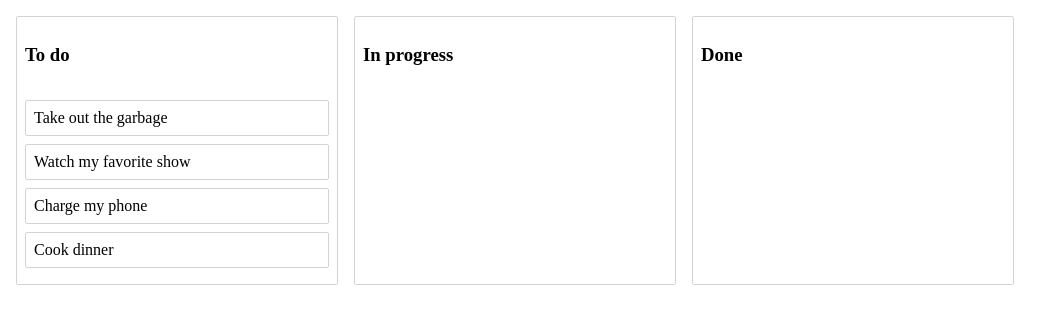
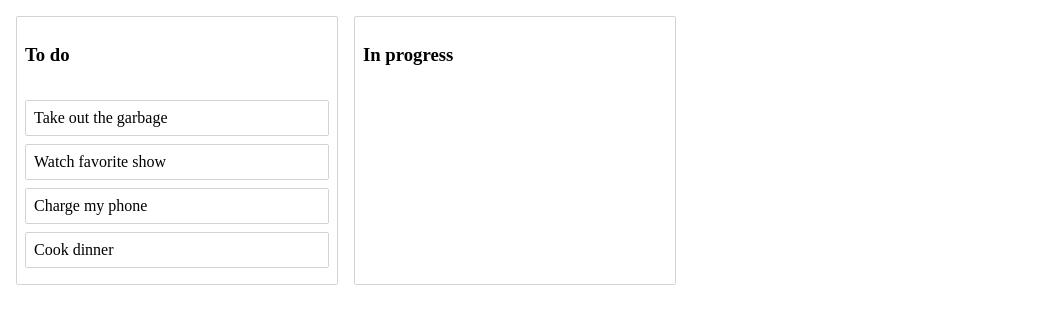
Before and after one commit to Rudy-Clark/react-beautiful-dnd-typescript, a React (Create React App) app: page / in a window 1280 px wide. Shown: the top 324 px of the page, without its empty margins (0-1061 px from the left). Built offline with nearby package versions, Linux system fonts and the light colour scheme.

Commit message:
end tutorial

```diff
--- a/src/components/app.tsx
+++ b/src/components/app.tsx
@@ -1,5 +1,5 @@
 import React, { useState } from 'react';
-import { DragDropContext, DropResult, DragUpdate, Droppable } from "react-beautiful-dnd";
+import { DragDropContext, DropResult, Droppable } from "react-beautiful-dnd";
 import styled from 'styled-components';
 
 import initialData, { IColumn, ITask } from "../initial-data";
@@ -7,10 +7,10 @@ import Column from './column';
 
 const Container = styled.div`
   display: flex;
-`
+`;
 
 const App: React.FC = () => {
-  const [data, setData] = useState<initialData>(initialData);
+  const [data, setData] = useState(initialData);
 
   /**
    * result @object
@@ -28,18 +28,32 @@ const App: React.FC = () => {
    *  }
    * }
    */
-  const handleDragEnd: (result: DropResult) => void = result => {
-    const { destination, source, draggableId } = result;
+  const handleDragEnd = (result: DropResult) => {
+
+    const { destination, source, draggableId, type } = result;
 
     if (!destination) return;
 
     if (source.droppableId === destination.droppableId &&
           destination.index === source.index) return;
 
+    if (type === 'column') {
+      const newColumnOrder = Array.from(data.columnOrder);
+      newColumnOrder.splice(source.index, 1);
+      newColumnOrder.splice(destination.index, 0, draggableId);
+
+      setData(currData => ({
+        ...currData,
+        columnOrder: newColumnOrder
+      }));
+
+      return;
+    }
+
     const start = data.columns[source.droppableId];
     const finish = data.columns[destination.droppableId];
 
-    if (start === finish ) {
+    if (start === finish) {
       const column = data.columns[source.droppableId];
       const newTaskIds = Array.from(column.taskIds);
       newTaskIds.splice(source.index, 1);
@@ -57,6 +71,8 @@ const App: React.FC = () => {
           [newColumn.id]: newColumn,
         }
       }));
+
+      return;
     }
 
     const startTaskIds = Array.from(start.taskIds);
@@ -86,15 +102,33 @@ const App: React.FC = () => {
   };
 
   return (
-    <Container>
-      <DragDropContext onDragEnd={handleDragEnd}>
-        {data.columnOrder.map(columnId => {
-          const column: IColumn = data.columns[columnId];
-          const tasks: ITask[] = column.taskIds.map(taskId => data.tasks[taskId]);
-          return <Column key={column.id} column={column} tasks={tasks} />
-        })}
-      </DragDropContext>
-    </Container>
+    <DragDropContext onDragEnd={handleDragEnd}>
+      <Droppable
+        droppableId={'all-columns'}
+        direction="horizontal"
+        type="column"
+      >
+        {provided => (
+          <Container
+            {...provided.droppableProps}
+            ref={provided.innerRef}
+          >
+          {data.columnOrder.map((columnId, index) => {
+            const column: IColumn = data.columns[columnId];
+            const tasks: ITask[] = column.taskIds.map(taskId => data.tasks[taskId]);
+
+            return <Column
+                    key={column.id}
+                    column={column}
+                    tasks={tasks}
+                    index={index}
+                  />;
+          })}
+          {provided.placeholder}
+        </Container>
+        )}
+      </Droppable>
+    </DragDropContext>
   );
 };
 
--- a/src/components/column.tsx
+++ b/src/components/column.tsx
@@ -1,18 +1,19 @@
 import React from 'react';
 import styled from 'styled-components';
-import { Droppable } from "react-beautiful-dnd";
+import { Droppable, Draggable } from "react-beautiful-dnd";
 
 import Task from './task'
 import { IColumn, ITask } from "../initial-data";
 
 
 interface Props {
-  column: IColumn,
+  column: IColumn
   tasks: ITask[]
+  index: number
 }
 
 interface TaskList {
-  isDragging: boolean
+  isDraggingOver: boolean
 }
 
 const Container = styled.div`
@@ -26,27 +27,35 @@ const Container = styled.div`
 
 const Title = styled.h3`
   padding: 8px;
+  background-color: #fff;
 `;
 
 const TaskList = styled.div`
   padding: 8px;
-  background-color: ${ (props: TaskList) => props.isDragging ? 'skyblue' : '#fff' };
+  background-color: ${(props: TaskList) => props.isDraggingOver ? 'lightgrey' : '#fff'};
   flex-grow: 1;
   min-height: 100px;
 `;
 
-const Column: React.FC<Props> = ({ column, tasks }) => (
-  <Container>
-    <Title>{column.title}</Title>
-    <Droppable droppableId={column.id}>
+const Column: React.FC<Props> = ({ column, tasks, index }) => (
+  <Draggable draggableId={column.id} index={index}>
+    {provided => (
+      <Container {...provided.draggableProps} ref={provided.innerRef}>
+        <Title {...provided.dragHandleProps}>{column.title}</Title>
+        <Droppable
+          droppableId={column.id}
+          type="task"
+        >
           {(provided, snapshot) =>
-        <TaskList isDragging={snapshot.isDraggingOver} ref={provided.innerRef} {...provided.droppableProps}>
+            <TaskList isDraggingOver={snapshot.isDraggingOver} ref={provided.innerRef} {...provided.droppableProps}>
               {tasks.map((task, index) => <Task key={task.id} index={index} task={task} />)}
               {provided.placeholder}
             </TaskList>
           }
         </Droppable>
       </Container>
+    )}
+  </Draggable>
 );
 
 export default Column;
--- a/src/initial-data.ts
+++ b/src/initial-data.ts
@@ -1,50 +1,44 @@
-// @ts-ignore
 export interface ITask {
-  id: string,
+  id: string
   content: string
 }
 
 export interface IColumn {
-  id: string,
-  title: string,
+  id: string
+  title: string
   taskIds: string[]
 }
 
-interface initialData  {
+interface initialData {
   tasks: {
     [key: string]: ITask
-  },
+  }
   columns: {
     [key: string]: IColumn
-  },
+  }
   columnOrder: string[]
 }
 
-const initialData: Readonly<initialData> = {
+const initialData: initialData = {
   tasks: {
-    'task-1': { id: 'task-1', content: 'Take out the garbage' },
-    'task-2': { id: 'task-2', content: 'Watch my favorite show' },
-    'task-3': { id: 'task-3', content: 'Charge my phone' },
-    'task-4': { id: 'task-4', content: 'Cook dinner' },
+    'task-1': { id: 'task-1', content: 'Take out the garbage'},
+    'task-2': { id: 'task-2', content: 'Watch favorite show'},
+    'task-3': { id: 'task-3', content: 'Charge my phone'},
+    'task-4': { id: 'task-4', content: 'Cook dinner'},
   },
   columns: {
     'column-1': {
       id: 'column-1',
       title: 'To do',
-      taskIds: ['task-1', 'task-2', 'task-3', 'task-4'],
+      taskIds: ['task-1','task-2','task-3','task-4']
     },
     'column-2': {
       id: 'column-2',
       title: 'In progress',
       taskIds: []
-    },
-    'column-3': {
-      id: 'column-3',
-      title: 'Done',
-      taskIds: []
     }
   },
-  columnOrder: ['column-1', 'column-2', 'column-3'],
+  columnOrder: ['column-1', 'column-2']
 };
 
 export default initialData;
```
Lines whose indentation alone changed are shown as unchanged.
